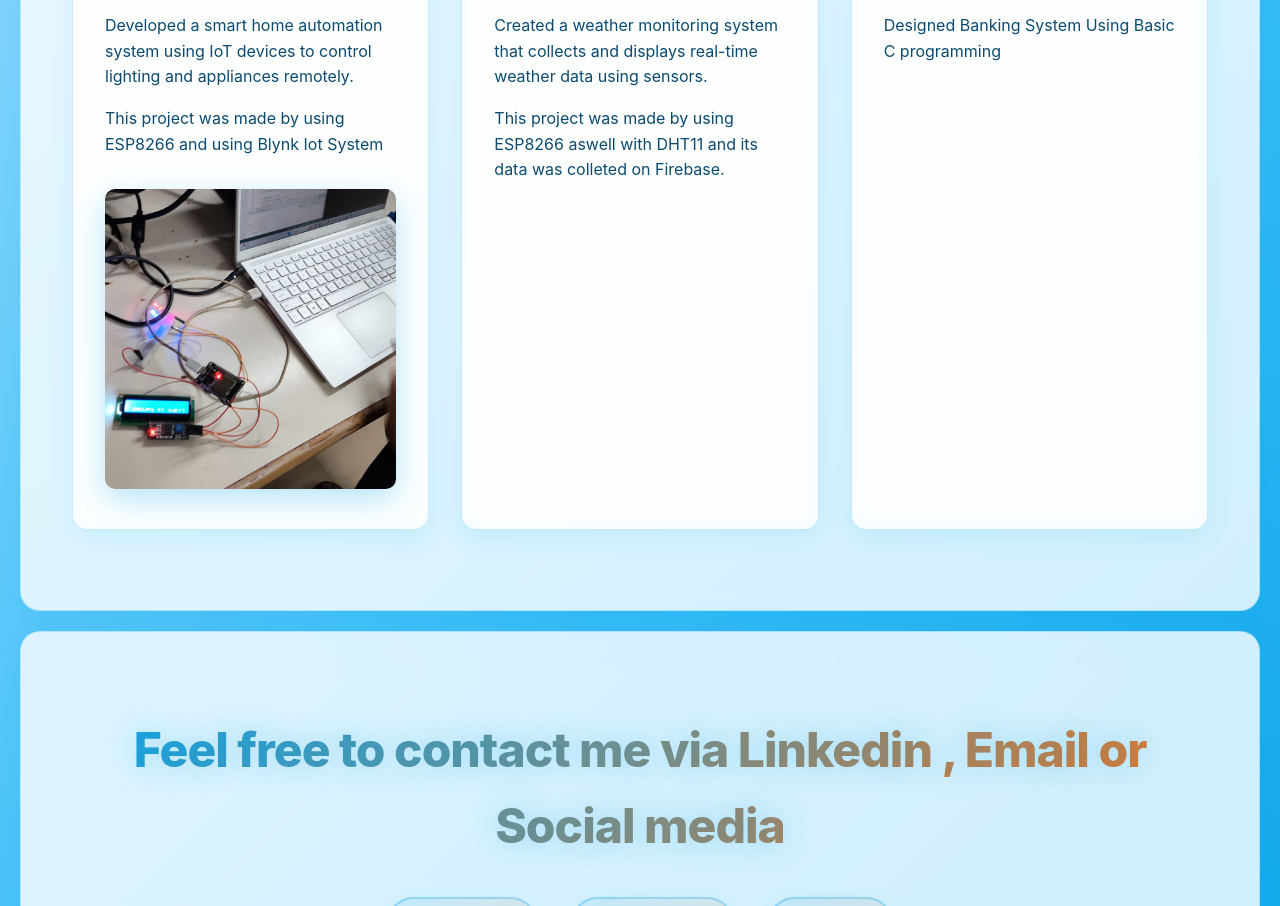
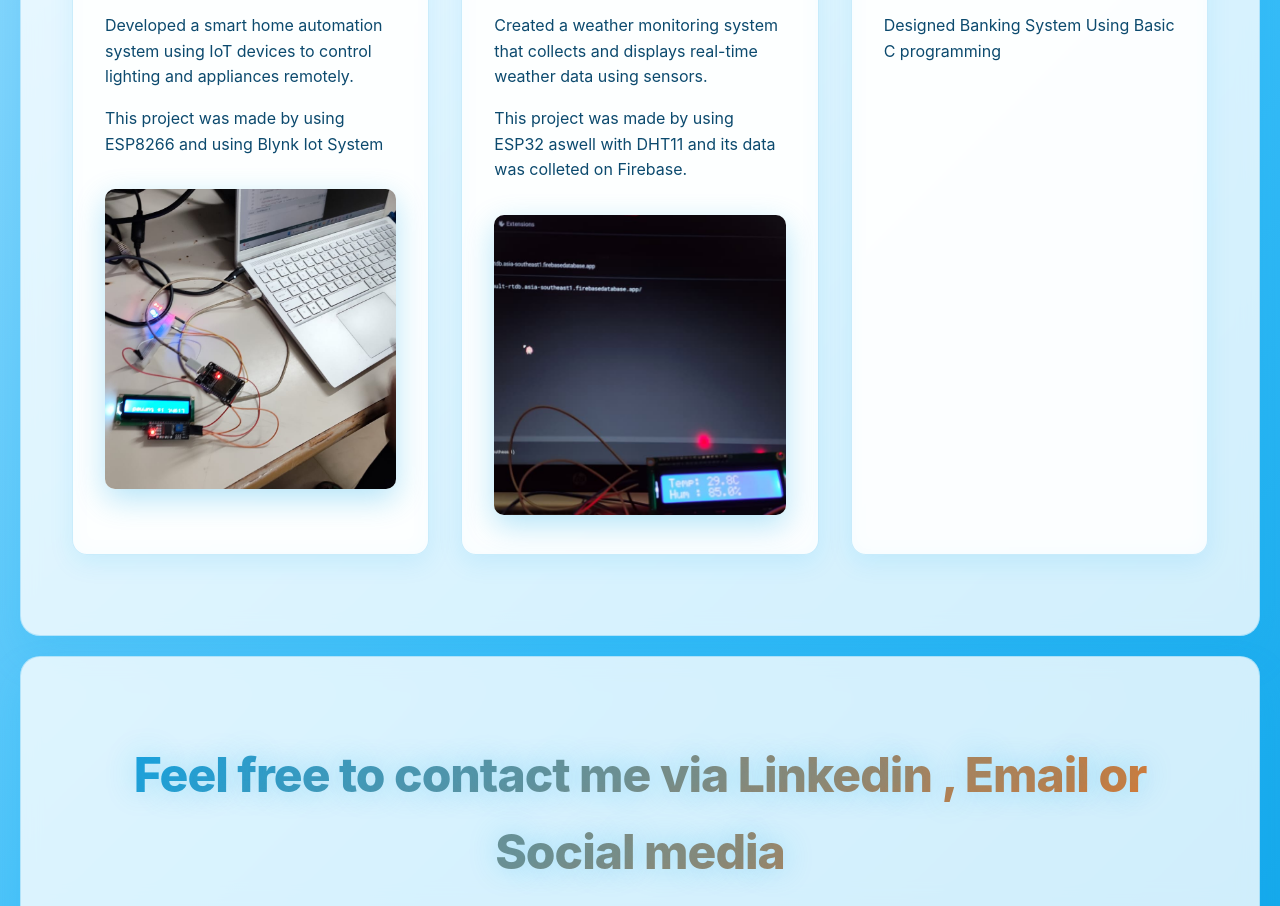
Before and after one commit to Shantu-2580/Portfolio, a plain HTML site: page index.html in a window 1280 px wide. Shown: the part 2191-3097 px from the top of the page. Drawn offline with Linux system fonts and the light colour scheme.

Commit message:
new changes

```diff
--- a/index.html
+++ b/index.html
@@ -91,7 +91,10 @@
                 <div class="project-item">
                     <h2>Project 2: Weather Monitoring System</h2>
                     <p>Created a weather monitoring system that collects and displays real-time weather data using sensors.</p>
-                    <p>This project was made by using ESP8266 aswell with DHT11 and its data was colleted on Firebase.</p>
+                    <p>This project was made by using ESP32 aswell with DHT11 and its data was colleted on Firebase.</p>
+                    <div class="project-image-2">
+                        <img src="firebase.jpeg" alt="Project2  Image" class="project-img-2">
+                    </div>
 
                 </div>
                 <div class="project-item">
--- a/styles.css
+++ b/styles.css
@@ -390,11 +390,21 @@ body{
     transition: all 0.3s ease;
 }
 
+
 .project-img-1:hover {
     transform: scale(1.02);
     box-shadow: 0 15px 40px rgba(14, 165, 233, 0.4);
 }
 
+.project-img-2{
+    width: 100%;
+    height: 300px;
+    object-fit: cover;
+    border-radius: 10px;
+    margin-top: 1rem;
+    box-shadow: 0 10px 30px rgba(14, 165, 233, 0.3);
+    transition: all 0.3s ease;
+}
 .contact{
     color: #0c4a6e;
     padding: 80px 0;
```
Also changed, not shown: firebase.jpeg (added).
